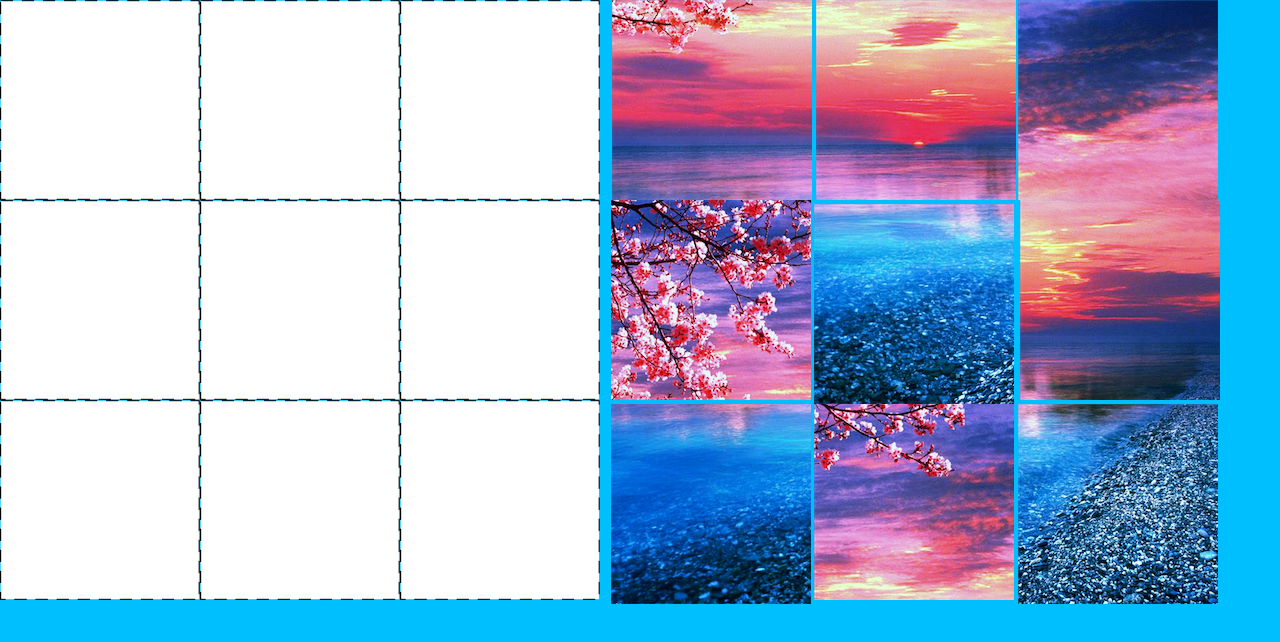
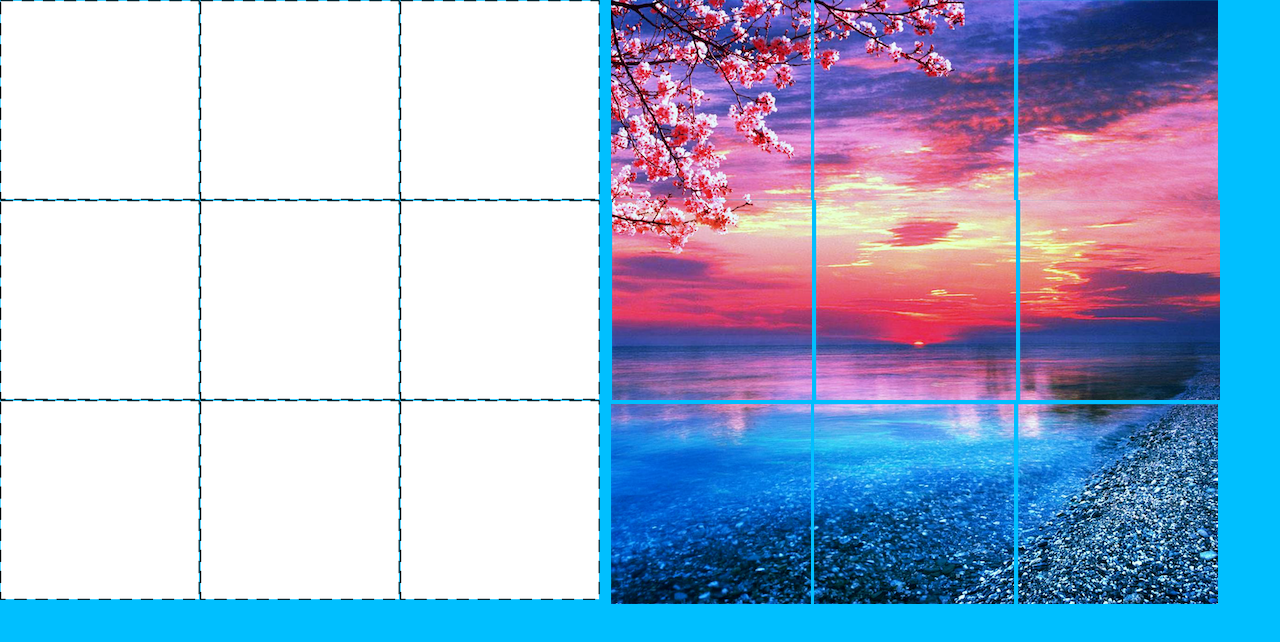
Before and after one commit to sinaresiphesihle-ITvarsity/Module-4-Assessment-2, a plain HTML site: page index.html in a window 1280 px wide. Drawn offline with Linux system fonts and the light colour scheme.

Commit message:
resubmission

```diff
--- a/style.css
+++ b/style.css
@@ -60,11 +60,11 @@ body{
 
 #img1-1-draggable{
     left: 611px;
-    top: 200px;
+    top: 0px;
 }
 #img1-2-draggable{
     left: 610px;
-    top: 400px;
+    top: 0px;
 }
 #img1-3-draggable{
     left: 610px;
@@ -73,10 +73,10 @@ body{
 
 
 #img2-1-draggable{
-    top: 0px;
+    top: 200px;
 }
 #img2-2-draggable{
-    top: 0px;
+    top: 200px;
 }
 #img2-3-draggable{
     top: 200px;
@@ -89,7 +89,7 @@ body{
 }
 #img3-2-draggable{
     left: 610px;
-    top: 0px;
+    top: 200px;
 }
 #img3-3-draggable{
     left: 610px;
```
Also changed, not shown: 1 other file.
